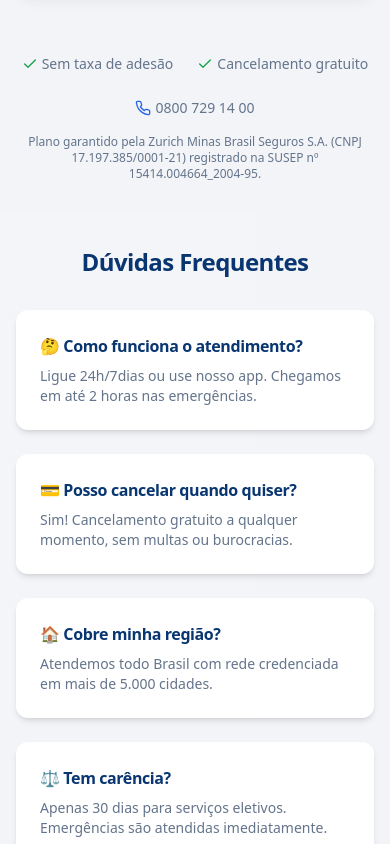
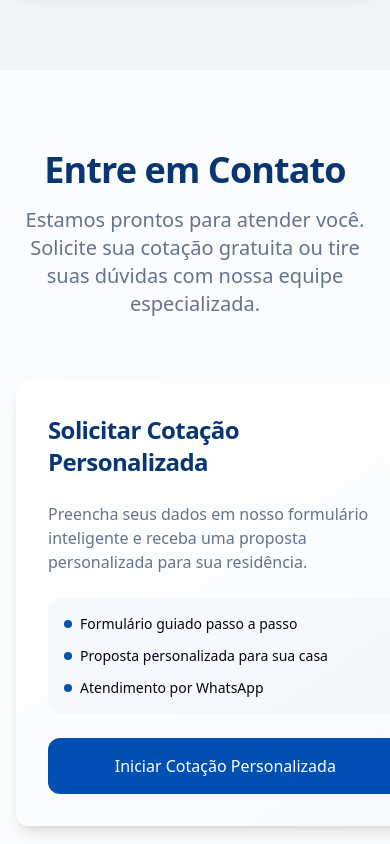
Before and after one commit to mktfun/seu-produto-landing-39, a React (Vite) app: page / in a window 390 px wide. Shown: the part 6900-7744 px from the top of the page. Built offline with nearby package versions, Linux system fonts and the light colour scheme.

Commit message:
Remove legal information and FAQ sections completely
cgen-5506e64365604ca28976f080218e9ac8

```diff
--- a/src/components/PlansSection.tsx
+++ b/src/components/PlansSection.tsx
@@ -178,47 +178,6 @@ const PlansSection = () => {
           <PlansComparisonTable />
         </div>
 
-        {/* Informações Legais */}
-        <div className="mt-16 text-center">
-          <div className="flex flex-wrap justify-center gap-6 text-sm text-muted-foreground mb-4">
-            <span className="flex items-center">
-              <Check className="w-4 h-4 mr-1 text-green-600" /> Sem taxa de adesão
-            </span>
-            <span className="flex items-center">
-              <Check className="w-4 h-4 mr-1 text-green-600" /> Cancelamento gratuito
-            </span>
-            <span className="flex items-center">
-              <Phone className="w-4 h-4 mr-1 text-blue-600" /> 0800 729 14 00
-            </span>
-          </div>
-          <p className="text-xs text-muted-foreground max-w-2xl mx-auto">
-            Plano garantido pela Zurich Minas Brasil Seguros S.A. (CNPJ 17.197.385/0001-21)
-            registrado na SUSEP nº 15414.004664_2004-95.
-          </p>
-        </div>
-
-        {/* FAQ Rápido */}
-        <div className="mt-16">
-          <h3 className="text-2xl font-bold text-center text-secondary mb-8">Dúvidas Frequentes</h3>
-          <div className="grid md:grid-cols-2 gap-6 max-w-4xl mx-auto">
-            <div className="bg-white p-6 rounded-lg shadow-md">
-              <h4 className="font-semibold text-secondary mb-2">🤔 Como funciona o atendimento?</h4>
-              <p className="text-sm text-muted-foreground">Ligue 24h/7dias ou use nosso app. Chegamos em até 2 horas nas emergências.</p>
-            </div>
-            <div className="bg-white p-6 rounded-lg shadow-md">
-              <h4 className="font-semibold text-secondary mb-2">💳 Posso cancelar quando quiser?</h4>
-              <p className="text-sm text-muted-foreground">Sim! Cancelamento gratuito a qualquer momento, sem multas ou burocracias.</p>
-            </div>
-            <div className="bg-white p-6 rounded-lg shadow-md">
-              <h4 className="font-semibold text-secondary mb-2">🏠 Cobre minha região?</h4>
-              <p className="text-sm text-muted-foreground">Atendemos todo Brasil com rede credenciada em mais de 5.000 cidades.</p>
-            </div>
-            <div className="bg-white p-6 rounded-lg shadow-md">
-              <h4 className="font-semibold text-secondary mb-2">⚖️ Tem carência?</h4>
-              <p className="text-sm text-muted-foreground">Apenas 30 dias para serviços eletivos. Emergências são atendidas imediatamente.</p>
-            </div>
-          </div>
-        </div>
       </div>
     </section>
   );
```
